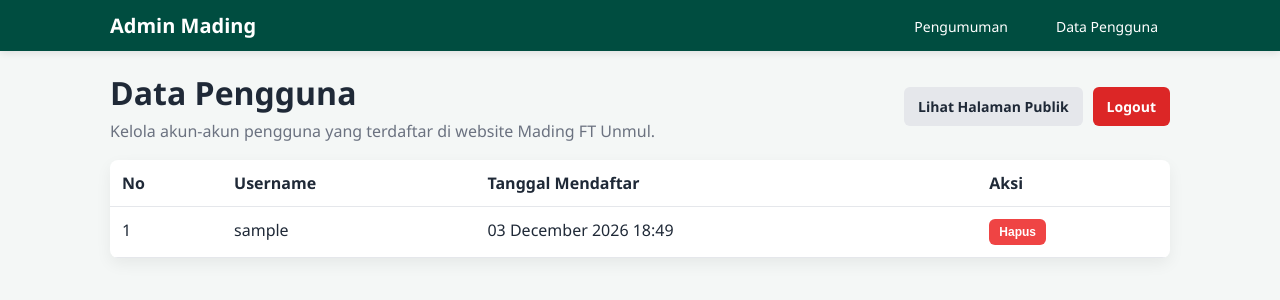
After one commit to novilfahlevy/study-club-fullstack-inforsa, a PHP site: page /admin/data-pengguna.php in a window 1280 px wide. The commit adds this page. Shown: the top 300 px of the page. Run offline with PHP 8.4, Linux system fonts and the light colour scheme; the visitor is signed in with stand-in values (Sample User, id 1).

Commit message:
register dan data pengguna

```diff
--- a/admin/auth.php
+++ b/admin/auth.php
@@ -2,7 +2,7 @@
 
 session_start();
 
-function apakahUserSudahLogin()
+function apakahAdminSudahLogin()
 {
     return isset($_SESSION['admin_logged_in']) && $_SESSION['admin_logged_in'] === true;
 }
--- /dev/null
+++ b/admin/data-pengguna.php
@@ -0,0 +1,68 @@
+<?php
+
+require './auth.php';
+
+if (!apakahAdminSudahLogin()) {
+    header('Location: login.php');
+    exit();
+}
+
+require '../database/koneksi.php';
+require '../database/main.php';
+
+$daftarPengguna = getDaftarPengguna($conn);
+
+?>
+
+<?php require './layouts/header.php'; ?>
+
+<div class="admin-container">
+    <header class="admin-header">
+        <div>
+            <h1>Data Pengguna</h1>
+            <p>Kelola akun-akun pengguna yang terdaftar di website Mading FT Unmul.</p>
+        </div>
+        <div class="header-actions">
+            <a href="../index.php" class="btn-secondary">Lihat Halaman Publik</a>
+            <a href="logout.php" class="btn-danger">Logout</a>
+        </div>
+    </header>
+
+    <div class="table-wrapper">
+        <table>
+            <thead>
+                <tr>
+                    <th>No</th>
+                    <th>Username</th>
+                    <th>Tanggal Mendaftar</th>
+                    <th>Aksi</th>
+                </tr>
+            </thead>
+            <tbody>
+                <?php if (empty($daftarPengguna)): ?>
+                    <tr>
+                        <td colspan="4" class="text-center">Belum ada data pengguna.</td>
+                    </tr>
+                <?php else: ?>
+                    <?php foreach ($daftarPengguna as $index => $item): ?>
+                        <tr>
+                            <td><?= $index + 1 ?></td>
+                            <td><?= htmlspecialchars($item['username'], ENT_QUOTES, 'UTF-8') ?></td>
+                            <td><?= date('d F Y H:i', strtotime($item['tanggal_mendaftar'])) ?></td>
+                            <td>
+                                <div class="action-group">
+                                    <form method="post" action="hapus-pengguna.php" style="display: inline;" onsubmit="return confirm('Yakin ingin menghapus pengguna ini? Akun <?= htmlspecialchars($item['username'], ENT_QUOTES, 'UTF-8') ?> akan dihapus secara permanen.');">
+                                        <input type="hidden" name="id" value="<?= htmlspecialchars($item['id'], ENT_QUOTES, 'UTF-8') ?>">
+                                        <button type="submit" class="btn-small btn-delete">Hapus</button>
+                                    </form>
+                                </div>
+                            </td>
+                        </tr>
+                    <?php endforeach; ?>
+                <?php endif; ?>
+            </tbody>
+        </table>
+    </div>
+</div>
+
+<?php require './layouts/footer.php'; ?>
--- a/admin/edit.php
+++ b/admin/edit.php
@@ -1,7 +1,7 @@
 <?php
 require './auth.php';
 
-if (!apakahUserSudahLogin()) {
+if (!apakahAdminSudahLogin()) {
     header('Location: login.php');
     exit();
 }
--- a/admin/hapus.php
+++ b/admin/hapus.php
@@ -2,7 +2,7 @@
 
 require './auth.php';
 
-if (!apakahUserSudahLogin()) {
+if (!apakahAdminSudahLogin()) {
     header('Location: login.php');
     exit();
 }
--- a/admin/index.php
+++ b/admin/index.php
@@ -2,7 +2,7 @@
 
 require './auth.php';
 
-if (!apakahUserSudahLogin()) {
+if (!apakahAdminSudahLogin()) {
     header('Location: login.php');
     exit();
 }
--- a/admin/layouts/header.php
+++ b/admin/layouts/header.php
@@ -9,3 +9,16 @@
 </head>
 
 <body>
+    <?php if (apakahAdminSudahLogin()): ?>
+        <nav class="admin-navbar">
+            <div class="navbar-container">
+                <div class="navbar-brand">
+                    <h2>Admin Mading</h2>
+                </div>
+                <ul class="navbar-menu">
+                    <li><a href="index.php" class="navbar-link">Pengumuman</a></li>
+                    <li><a href="data-pengguna.php" class="navbar-link">Data Pengguna</a></li>
+                </ul>
+            </div>
+        </nav>
+    <?php endif; ?>
--- a/admin/login.php
+++ b/admin/login.php
@@ -2,7 +2,7 @@
 
 require './auth.php';
 
-if (apakahUserSudahLogin()) {
+if (apakahAdminSudahLogin()) {
     header('Location: index.php');
     exit();
 }
--- a/admin/tambah.php
+++ b/admin/tambah.php
@@ -1,7 +1,7 @@
 <?php
 require './auth.php';
 
-if (!apakahUserSudahLogin()) {
+if (!apakahAdminSudahLogin()) {
     header('Location: login.php');
     exit();
 }
--- a/assets/css/admin.css
+++ b/assets/css/admin.css
@@ -222,3 +222,64 @@ td {
         flex-wrap: wrap;
     }
 }
+
+/* Admin Navbar Styles */
+.admin-navbar {
+    background: #004d40;
+    padding: 0;
+    margin: 0;
+    box-shadow: 0 2px 8px rgba(0, 0, 0, 0.1);
+    position: sticky;
+    top: 0;
+    z-index: 100;
+}
+
+.navbar-container {
+    max-width: 1100px;
+    margin: 0 auto;
+    padding: 12px 20px;
+    display: flex;
+    align-items: center;
+    justify-content: space-between;
+}
+
+.navbar-brand h2 {
+    margin: 0;
+    color: #ffffff;
+    font-size: 20px;
+}
+
+.navbar-menu {
+    list-style: none;
+    padding: 0;
+    margin: 0;
+    display: flex;
+    gap: 24px;
+    align-items: center;
+}
+
+.navbar-link {
+    color: #ffffff;
+    font-size: 14px;
+    font-weight: 500;
+    transition: all 0.3s ease;
+    padding: 8px 12px;
+    border-radius: 4px;
+}
+
+.navbar-link:hover {
+    background: #ffc107;
+    color: #004d40;
+}
+
+@media (max-width: 768px) {
+    .navbar-container {
+        flex-direction: column;
+        gap: 12px;
+    }
+
+    .navbar-menu {
+        width: 100%;
+        justify-content: center;
+    }
+}
--- a/database/main.php
+++ b/database/main.php
@@ -149,3 +149,72 @@ function getKomentarPengumuman($conn, $pengumumanId)
     $stmt->close();
     return $komentar;
 }
+
+function getDaftarPengguna($conn)
+{
+    $sql = "SELECT id, username, tanggal_mendaftar FROM pengguna ORDER BY tanggal_mendaftar DESC";
+    $result = $conn->query($sql);
+    $pengguna = [];
+
+    if ($result && $result->num_rows > 0) {
+        while ($row = $result->fetch_assoc()) {
+            $pengguna[] = [
+                'id' => $row['id'],
+                'username' => $row['username'],
+                'tanggal_mendaftar' => $row['tanggal_mendaftar']
+            ];
+        }
+    }
+
+    return $pengguna;
+}
+
+function usernameExist($conn, $username)
+{
+    $sql = "SELECT username FROM pengguna WHERE username = ? LIMIT 1";
+    $stmt = $conn->prepare($sql);
+
+    if (!$stmt) {
+        return false;
+    }
+
+    $stmt->bind_param("s", $username);
+    $stmt->execute();
+    $result = $stmt->get_result();
+    $exist = $result && $result->num_rows > 0;
+    $stmt->close();
+
+    return $exist;
+}
+
+function tambahPengguna($conn, $username, $password)
+{
+    $sql = "INSERT INTO pengguna (username, password) VALUES (?, ?)";
+    $stmt = $conn->prepare($sql);
+
+    if (!$stmt) {
+        return false;
+    }
+
+    $stmt->bind_param("ss", $username, $password);
+    $success = $stmt->execute();
+    $stmt->close();
+
+    return $success;
+}
+
+function hapusPengguna($conn, $id)
+{
+    $sql = "DELETE FROM pengguna WHERE id = ?";
+    $stmt = $conn->prepare($sql);
+
+    if (!$stmt) {
+        return false;
+    }
+
+    $stmt->bind_param("i", $id);
+    $success = $stmt->execute();
+    $stmt->close();
+
+    return $success;
+}
--- a/login.php
+++ b/login.php
@@ -45,6 +45,10 @@ if ($_SERVER['REQUEST_METHOD'] === 'POST') {
             <button type="submit" class="btn-primary">Login</button>
         </form>
 
+        <p style="text-align: center; margin: 16px 0 0; font-size: 14px;">
+            Belum punya akun? <a href="register.php" style="color: #0f766e; font-weight: 500;">Daftar di sini</a>
+        </p>
+
         <a href="index.php" class="link-back">Kembali ke beranda</a>
     </div>
 </div>
```
Also changed, not shown: admin/hapus-pengguna.php (added, +30 -0 lines), mading_ft_unmul.sql (+23 -0 lines), register.php (added, +79 -0 lines).
